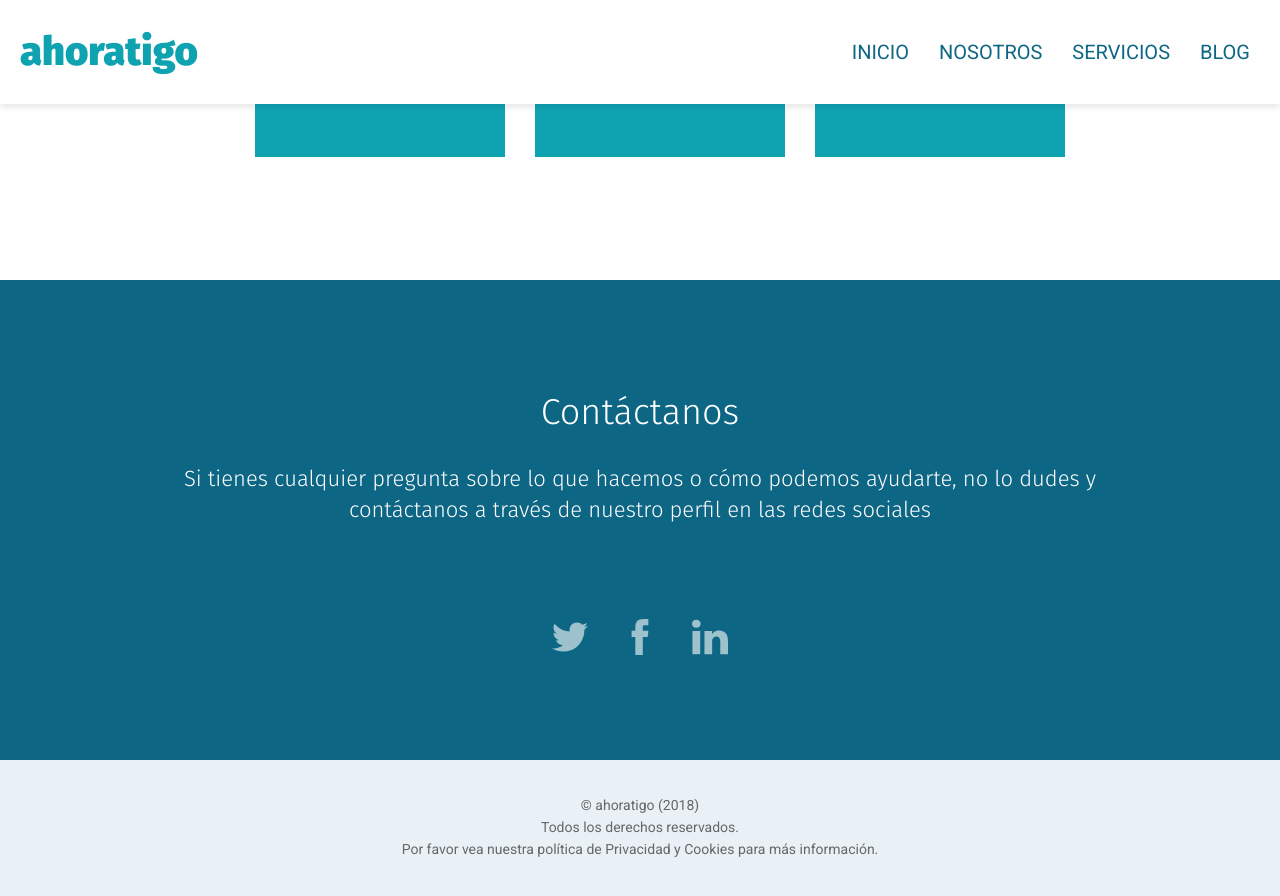
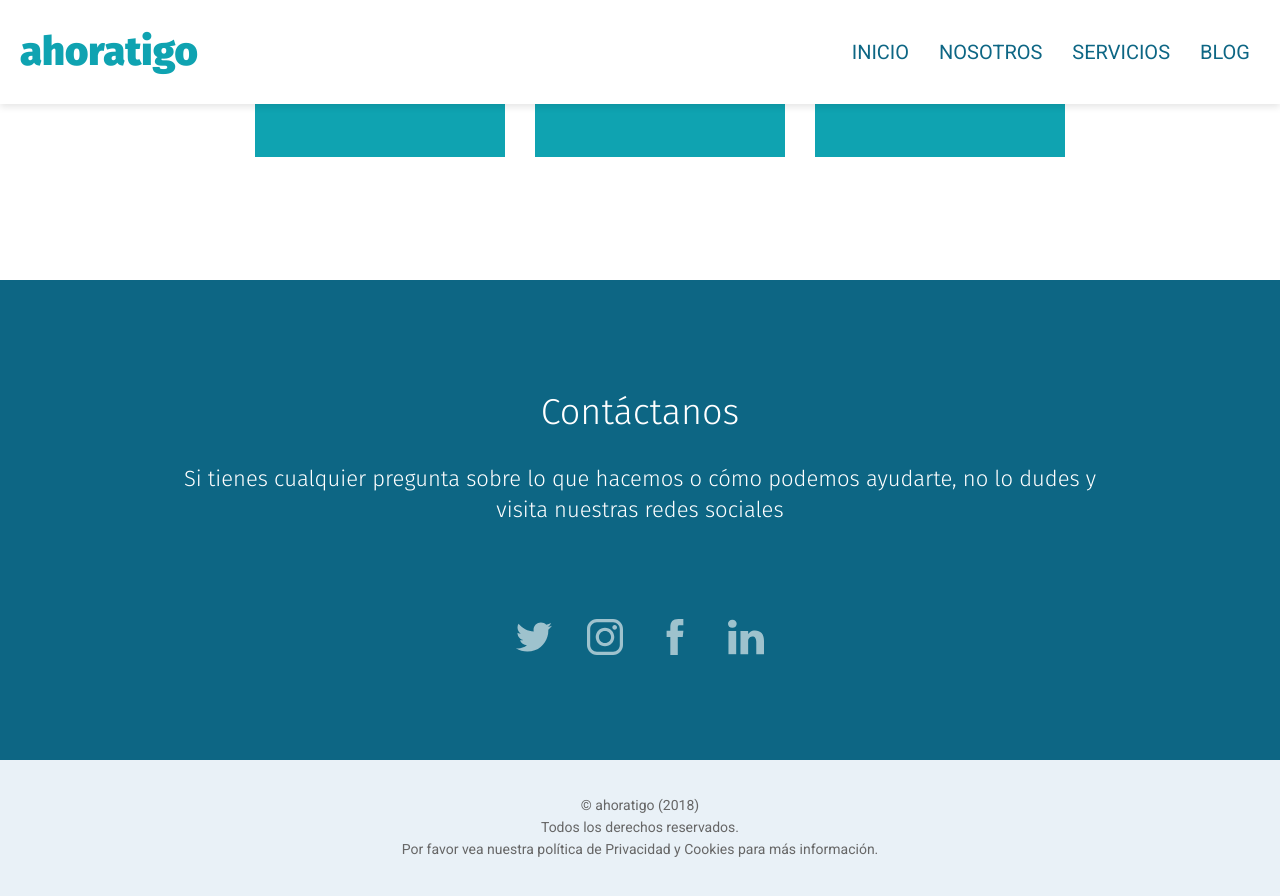
Before and after one commit to sukabal/sukabal.github.io, a Jekyll site: the page built from index.html, in a window 1280 px wide and 900 px high, scrolled down 2290 px. Shown: the top 896 px of the window. Built offline with Jekyll 4.4.1, drawn with Linux system fonts in a browser that asks for light colours.

Commit message:
fix: links to social media profiles

```diff
--- a/index.html
+++ b/index.html
@@ -74,18 +74,21 @@ title: Bienvenido a -ahoratigo-
   band bg-primary">
   <h2 class="color-white">Contáctanos</h2>
   <p class="section-paragraph color-white">
-    Si tienes cualquier pregunta sobre lo que hacemos o cómo podemos ayudarte, no lo dudes y contáctanos a través de
-    nuestro perfil en las redes sociales
+    Si tienes cualquier pregunta sobre lo que hacemos o cómo podemos ayudarte, no lo dudes y visita nuestras redes
+    sociales
   </p>
   <ul class="socialMedia">
     <li>
-      <a href="http://twitter.com/ahoratigo" target="_blank"><img src="/media/icon-twitter.svg"></a>
+      <a alt="Twitter" href="http://twitter.com/ahoratigo" target="_blank"><img src="/media/icon-twitter.svg"></a>
     </li>
     <li>
-      <a href="http://facebook.com/XXXX" target="_blank"><img src="/media/icon-facebook.svg"></a>
+      <a alt="Instagram" href="https://www.instagram.com/ahoratigo/" target="_blank"><img src="/media/icon-instagram.svg"></a>
     </li>
     <li>
-      <a href="https://www.linkedin.com/in/XXXX" target="_blank"><img src="/media/icon-linkedin.svg"></a>
+      <a alt="Facebook" href="https://www.facebook.com/Ahoratigo-2155631211421039/" target="_blank"><img src="/media/icon-facebook.svg"></a>
+    </li>
+    <li>
+      <a alt="Linkedin" href="https://www.linkedin.com/company/ahoratigo/" target="_blank"><img src="/media/icon-linkedin.svg"></a>
     </li>
   </ul>
 </section>
```
Also changed, not shown: media/icon-instagram.svg (added).
